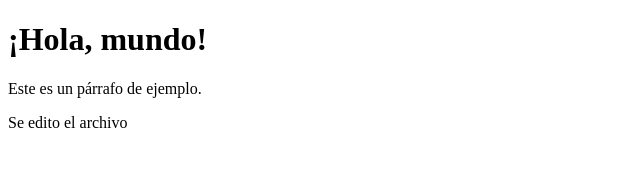
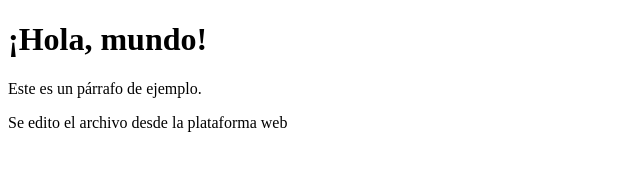
Before and after one commit to norgaCerp/pruebaGit, a plain HTML site: page index.html in a window 1280 px wide. Shown: the whole page, without its empty margins (0-640 px from the left). Drawn offline with Linux system fonts and the light colour scheme.

Commit message:
Update index.html

```diff
--- a/index.html
+++ b/index.html
@@ -8,6 +8,6 @@
 <body>
     <h1>¡Hola, mundo!</h1>
     <p>Este es un párrafo de ejemplo.</p>
-    <p>Se edito el archivo</p>
+    <p>Se edito el archivo desde la plataforma web</p>
 </body>
 </html>
```
